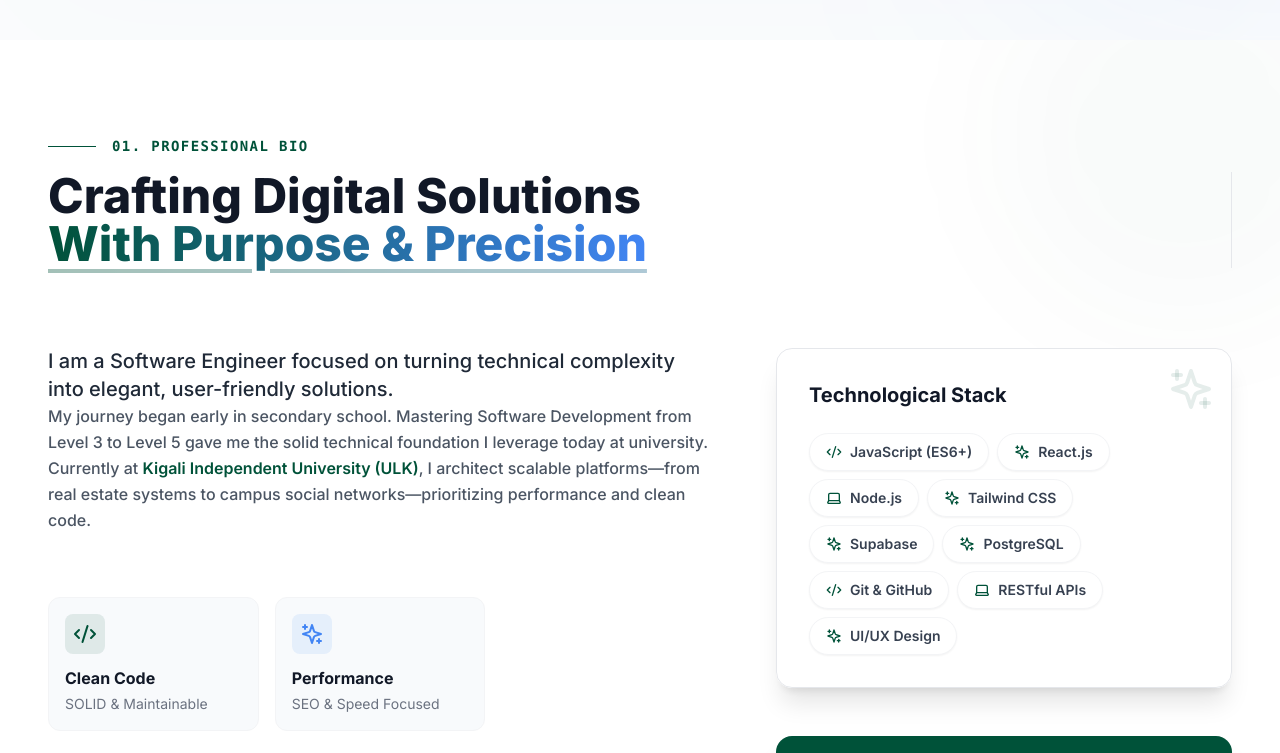
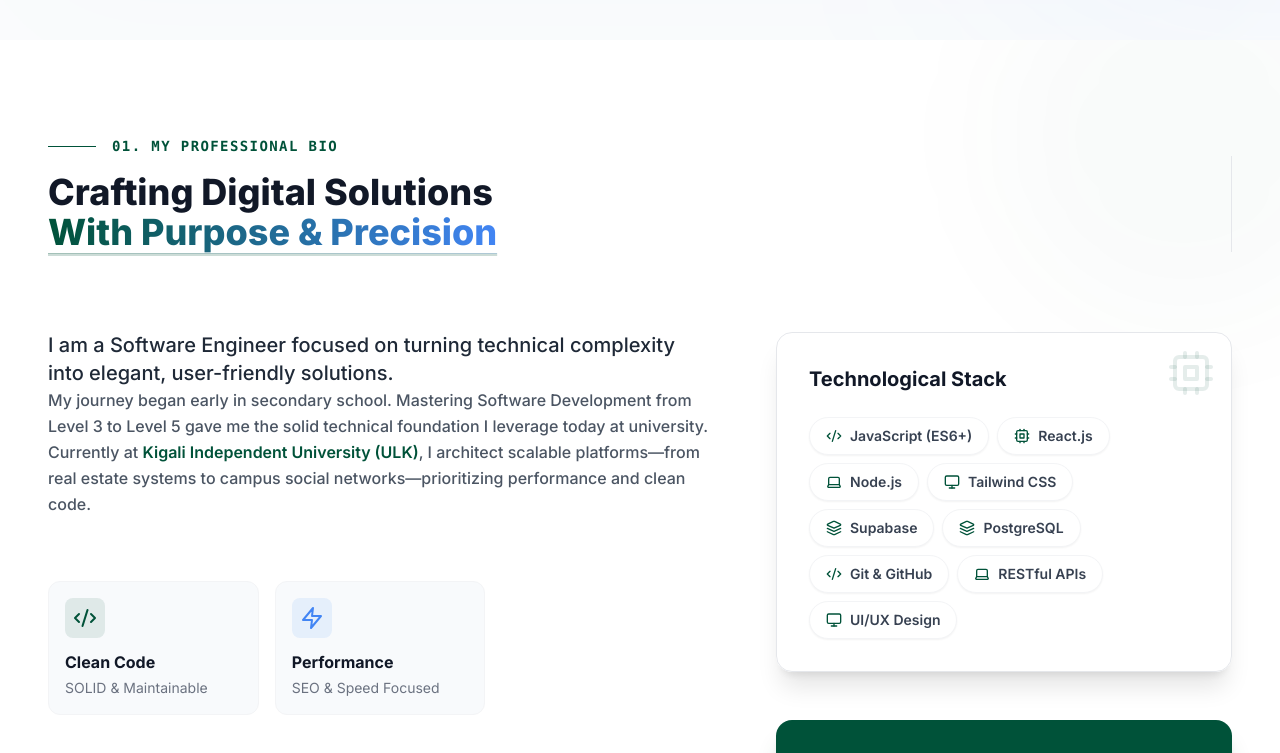
Before and after one commit to Samlite250/Samportfolio, a React (Vite) app: page / in a window 1280 px wide. Shown: the part 760-1513 px from the top of the page. Built offline with nearby package versions, Linux system fonts and the light colour scheme.

Commit message:
style: rename bio section, adjust font sizes, update professional icons, and add real WhatsApp branding

```diff
--- a/src/components/About.jsx
+++ b/src/components/About.jsx
@@ -1,17 +1,17 @@
 import React from 'react';
 import { motion } from 'framer-motion';
-import { BookOpen, Code2, GraduationCap, Laptop, Sparkles } from 'lucide-react';
+import { Cpu, Code2, GraduationCap, Laptop, Monitor, Zap, Layers } from 'lucide-react';
 
 const skills = [
   { name: 'JavaScript (ES6+)', icon: <Code2 size={16} /> },
-  { name: 'React.js', icon: <Sparkles size={16} /> },
+  { name: 'React.js', icon: <Cpu size={16} /> },
   { name: 'Node.js', icon: <Laptop size={16} /> },
-  { name: 'Tailwind CSS', icon: <Sparkles size={16} /> },
-  { name: 'Supabase', icon: <Sparkles size={16} /> },
-  { name: 'PostgreSQL', icon: <Sparkles size={16} /> },
+  { name: 'Tailwind CSS', icon: <Monitor size={16} /> },
+  { name: 'Supabase', icon: <Layers size={16} /> },
+  { name: 'PostgreSQL', icon: <Layers size={16} /> },
   { name: 'Git & GitHub', icon: <Code2 size={16} /> },
   { name: 'RESTful APIs', icon: <Laptop size={16} /> },
-  { name: 'UI/UX Design', icon: <Sparkles size={16} /> }
+  { name: 'UI/UX Design', icon: <Monitor size={16} /> }
 ];
 
 const education = [
@@ -52,9 +52,9 @@
               className="flex items-center gap-4 mb-4"
             >
               <div className="h-px w-12 bg-primary"></div>
-              <span className="text-primary font-mono font-bold tracking-widest text-sm uppercase">01. Professional Bio</span>
+              <span className="text-primary font-mono font-bold tracking-widest text-sm uppercase">01. My Professional Bio</span>
             </motion.div>
-            <h2 className="text-3xl md:text-5xl font-extrabold text-gray-900 leading-tight">
+            <h2 className="text-2xl md:text-4xl font-extrabold text-gray-900 leading-tight">
               Crafting Digital Solutions <br />
               <span className="text-gradient underline decoration-primary/20 underline-offset-8">With Purpose & Precision</span>
             </h2>
@@ -94,7 +94,7 @@
               </div>
               <div className="p-4 bg-light-800 rounded-xl border border-gray-100 group hover:shadow-md transition-all">
                 <div className="w-10 h-10 bg-secondary/10 rounded-lg flex items-center justify-center text-secondary mb-3 group-hover:scale-110 transition-transform">
-                    <Sparkles size={24} />
+                    <Zap size={24} />
                 </div>
                 <h4 className="font-bold text-gray-900">Performance</h4>
                 <p className="text-sm text-gray-500 mt-1">SEO & Speed Focused</p>
@@ -110,7 +110,7 @@
               viewport={{ once: true }}
               className="glass-card p-8 rounded-2xl relative"
             >
-              <div className="absolute top-4 right-4 text-primary/10"><Sparkles size={48} /></div>
+              <div className="absolute top-4 right-4 text-primary/10"><Cpu size={48} /></div>
               <h3 className="text-xl font-bold text-gray-900 mb-6 flex items-center gap-2">
                  Technological Stack
               </h3>
@@ -134,7 +134,7 @@
                    <p className="opacity-80 text-sm">Check my latest web designs</p>
                 </div>
                 <a href="#projects" className="w-12 h-12 bg-white/20 rounded-full flex items-center justify-center hover:bg-white/40 transition-colors">
-                    <Sparkles size={24} />
+                    <Monitor size={24} />
                 </a>
             </div>
           </div>
--- a/src/components/Contact.jsx
+++ b/src/components/Contact.jsx
@@ -116,9 +116,11 @@
                   href="https://wa.me/250790268691?text=Hello%20Sam!%20I%20saw%20your%20portfolio%20and%20I'd%20like%20to%20discuss%20a%20potential%20project%20with%20you."
                   target="_blank"
                   rel="noreferrer"
-                  className="text-sm font-medium text-primary hover:text-secondary flex items-center transition-colors"
+                  className="inline-flex items-center gap-2 px-6 py-3 bg-[#25D366] text-white font-bold rounded-lg hover:bg-[#128C7E] transition-all shadow-md hover:shadow-lg hover:-translate-y-0.5"
                 >
-                  <svg className="w-5 h-5 mr-2" fill="currentColor" viewBox="0 0 24 24" xmlns="http://www.w3.org/2000/svg"><path fillRule="evenodd" d="M12 2C6.48 2 2 6.48 2 12c0 2.17.68 4.18 1.83 5.82L3 21l3.35-.83A9.957 9.957 0 0012 22c5.52 0 10-4.48 10-10S17.52 2 12 2zm4.07 13.56c-.19.53-.9 1.05-1.55 1.15-.55.08-1.28.25-3.66-.73-2.88-1.18-4.73-4.13-4.88-4.33-.14-.2-1.16-1.54-1.16-2.94 0-1.4.73-2.13.99-2.43.23-.26.5-.32.67-.32.17 0 .34.01.49.01.17 0 .4-.06.6.43.22.53.75 1.83.82 1.96.06.13.1.28.02.43-.08.15-.12.25-.24.4-.12.14-.25.32-.35.42-.12.13-.26.27-.12.51.14.25.64 1.06 1.38 1.71.95.83 1.74 1.09 2 1.22.25.13.4.11.55-.06.16-.18.68-.8.86-1.07.18-.28.36-.23.59-.14.23.08 1.48.7 1.74.83.25.13.42.19.49.3.06.11.06.66-.13 1.19z" clipRule="evenodd"></path></svg>
+                  <svg className="w-5 h-5" fill="currentColor" viewBox="0 0 24 24" xmlns="http://www.w3.org/2000/svg">
+                    <path d="M17.472 14.382c-.297-.149-1.758-.867-2.03-.967-.273-.099-.471-.148-.67.15-.197.297-.767.966-.94 1.164-.173.199-.347.223-.644.075-.297-.15-1.255-.463-2.39-1.475-.883-.788-1.48-1.761-1.653-2.059-.173-.297-.018-.458.13-.606.134-.133.298-.347.446-.52.149-.174.198-.298.298-.497.099-.198.05-.371-.025-.52-.075-.149-.669-1.612-.916-2.207-.242-.579-.487-.5-.669-.51-.173-.008-.371-.01-.57-.01-.198 0-.52.074-.792.372-.272.297-1.04 1.016-1.04 2.479 0 1.462 1.065 2.875 1.213 3.074.149.198 2.096 3.2 5.077 4.487.709.306 1.262.489 1.694.625.712.227 1.36.195 1.871.118.571-.085 1.758-.719 2.006-1.413.248-.694.248-1.289.173-1.413-.074-.124-.272-.198-.57-.347m-5.421 7.403h-.004a9.87 9.87 0 01-5.031-1.378l-.361-.214-3.741.982.998-3.648-.235-.374a9.86 9.86 0 01-1.51-5.26c.001-5.45 4.436-9.884 9.888-9.884 2.64 0 5.122 1.03 6.988 2.898a9.825 9.825 0 012.893 6.994c-.003 5.45-4.437 9.884-9.885 9.884m8.413-18.297A11.815 11.815 0 0012.05 0C5.495 0 .16 5.335.157 11.892c0 2.096.547 4.142 1.588 5.945L.057 24l6.305-1.654a11.882 11.882 0 005.683 1.448h.005c6.554 0 11.89-5.335 11.893-11.893a11.821 11.821 0 00-3.48-8.413z"/>
+                  </svg>
                   Connect on WhatsApp
                </a>
             </div>
```
